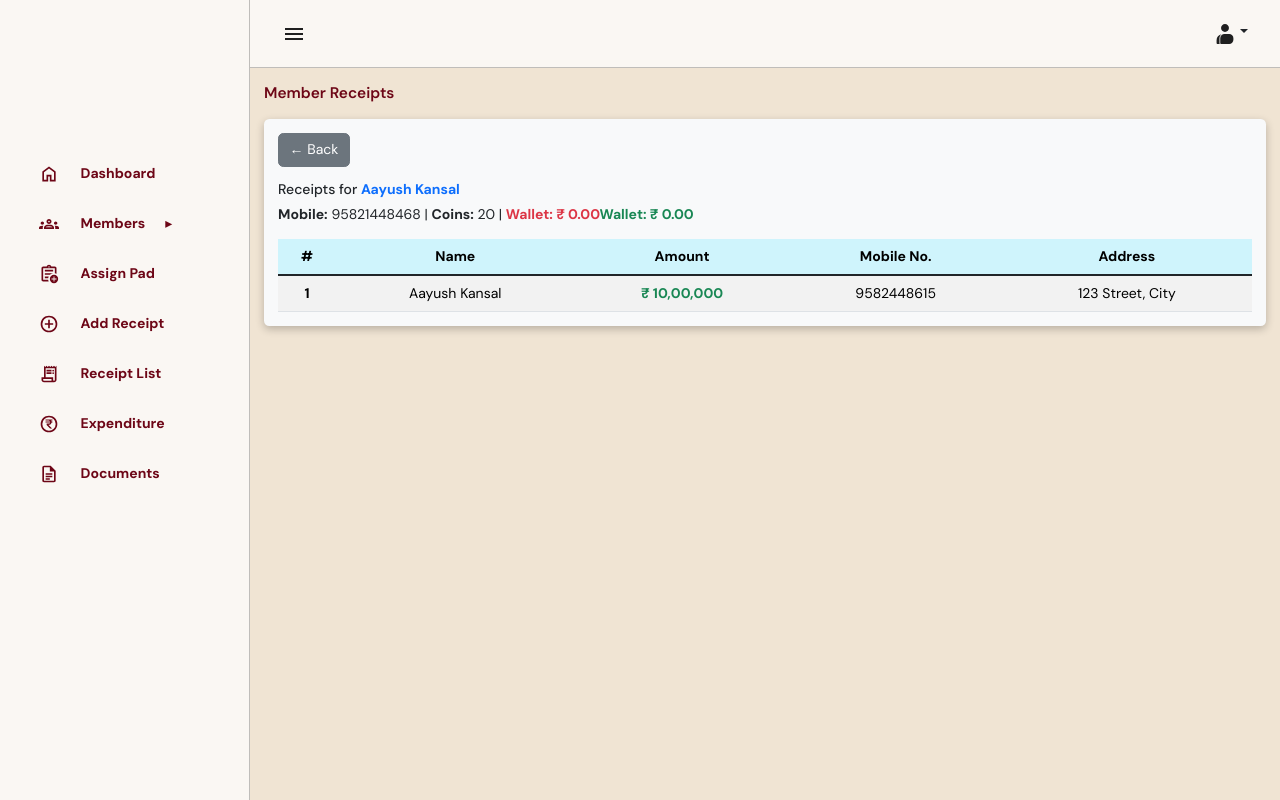
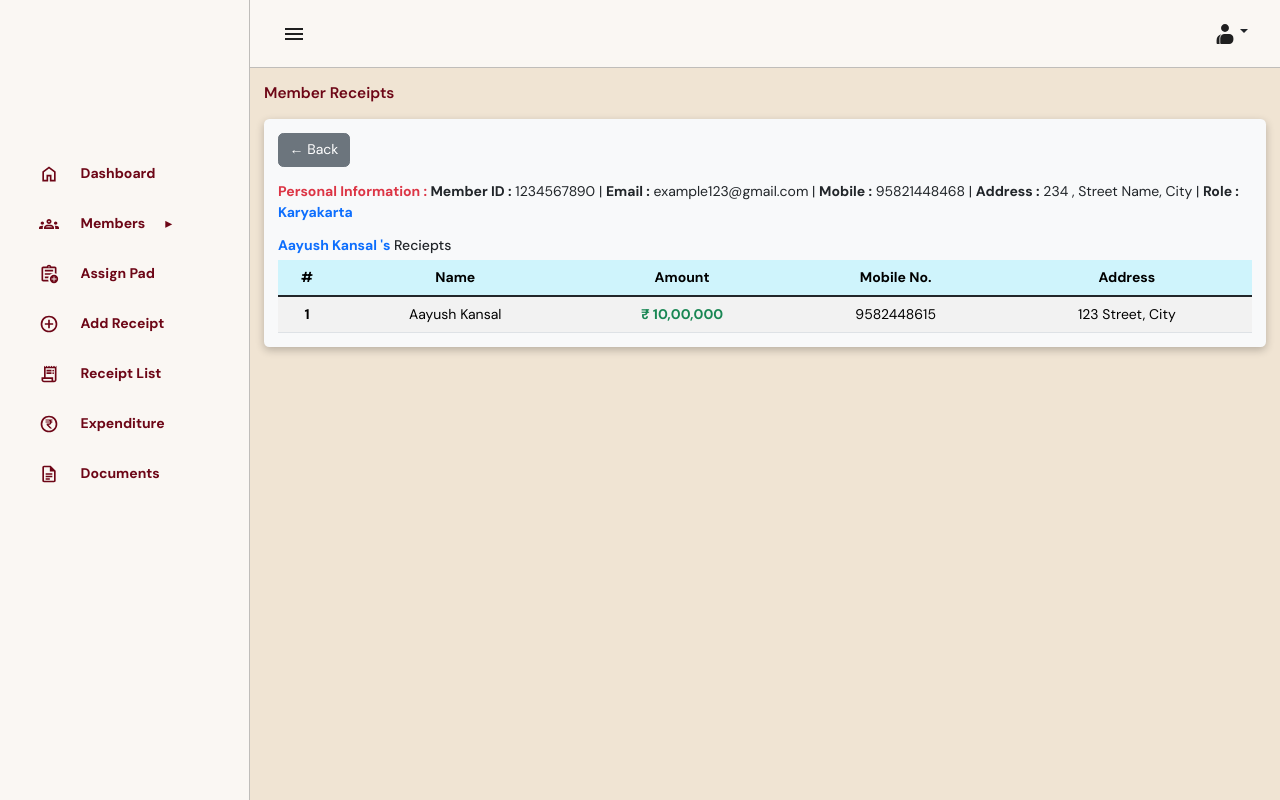
Before and after one commit to aayushkansal79/mandal-software, a React (Vite) app in the folder frontend/: page /member-list/1/member-receipts in a window 1280 px wide. Built offline with nearby package versions, Linux system fonts and the light colour scheme.

Commit message:
updated members list

```diff
--- a/frontend/src/pages/MemberReceipt/MemberReceipt.jsx
+++ b/frontend/src/pages/MemberReceipt/MemberReceipt.jsx
@@ -14,19 +14,18 @@ const MemberReceipt = () => {
         <button className="btn btn-secondary mb-3" onClick={() => navigate(-1)}>
           ← Back
         </button>
+        <p>
+          <b className="text-danger">Personal Information : </b> {" "}
+          <b>Member ID :</b> 1234567890 | {" "}
+          <b>Email :</b> example123@gmail.com | {" "}
+          <b>Mobile :</b> 95821448468 | {" "}
+          <b>Address :</b> 234 , Street Name, City | {" "}
+          <b>Role :</b> <b className="text-primary">Karyakarta</b>
+        </p>
         <h3>
-          Receipts for{" "}
-          <b className="text-primary">Aayush Kansal</b>
+          <b className="text-primary">Aayush Kansal 's</b> Reciepts
         </h3>
-        <p>
-          <b>Mobile:</b> 95821448468 | <b>Coins:</b> 20 |{" "}
-            <b className="text-danger">
-              Wallet: ₹ 0.00
-            </b>
-            <b className="text-success">
-              Wallet: ₹ 0.00
-            </b>
-        </p>
+
         <table className="table align-middle table-striped table-hover my-0">
           <thead className="table-info">
             <tr>
```
Also changed, not shown: 1 other file (tests, documents, lock files or other folders).
